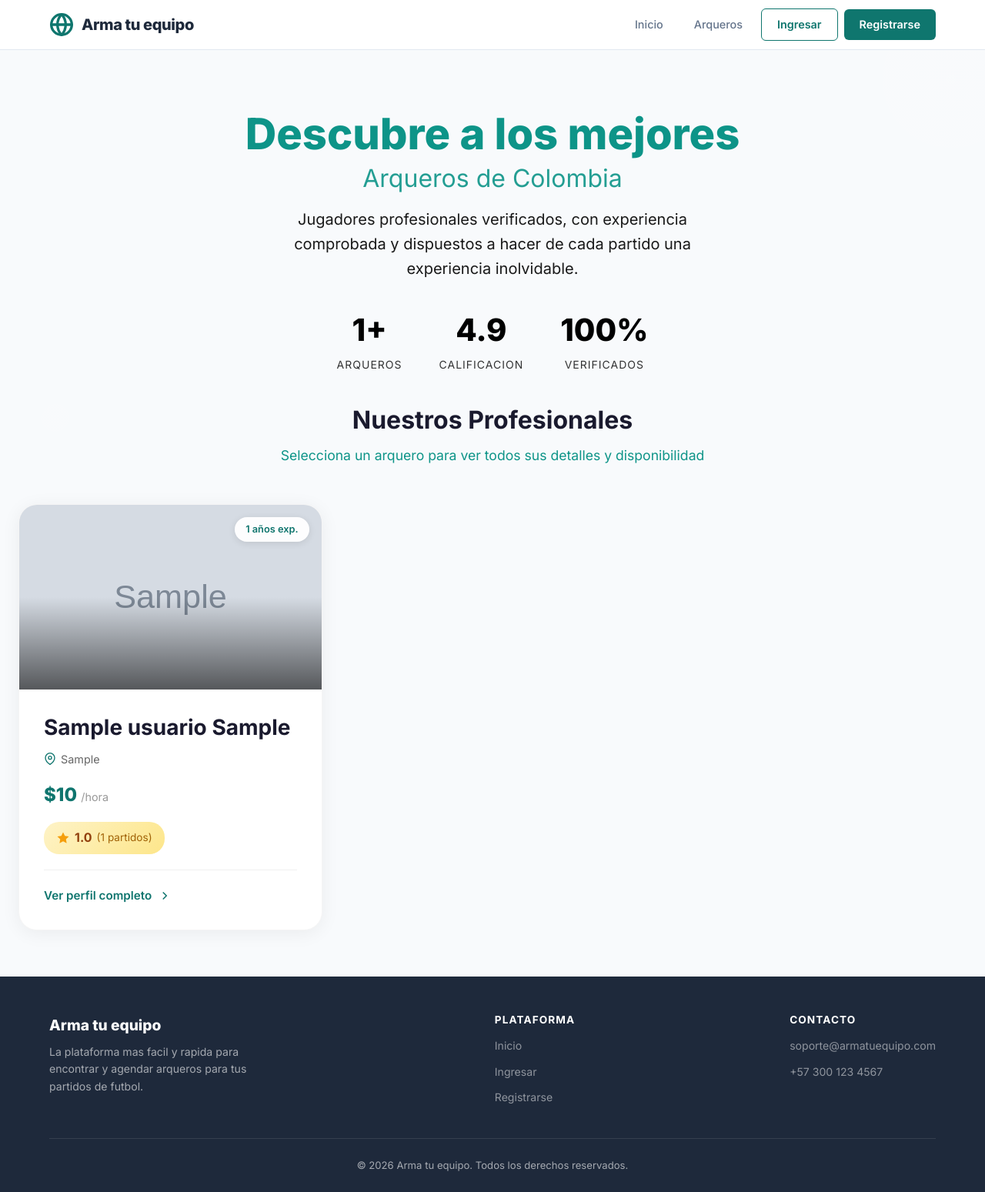
After one commit to vanegas-27/Arma_tu_equipo, a Flask app: page /arqueros in a window 1280 px wide. The commit adds this page. Shown: the whole page at 77% size. Run offline with Flask 3, Linux system fonts and the light colour scheme; tables that the repository leaves empty hold one stand-in row (values such as "Sample post"); grey boxes marked "Sample" are stand-in pictures.

Commit message:
Update: Se implementa sistema de fotos de perfil, pagina de arqueros estilo bento y mejoras en el panel

```diff
--- a/app/forms.py
+++ b/app/forms.py
@@ -1,5 +1,6 @@
 # app/forms.py
 from flask_wtf import FlaskForm
+from flask_wtf.file import FileField, FileAllowed
 from wtforms import StringField, PasswordField, SubmitField, IntegerField, FloatField, DateField, SelectField
 from wtforms.validators import DataRequired, Email, EqualTo, ValidationError, Length
 from app.models import Usuario
@@ -24,6 +25,7 @@ class RegisterForm(FlaskForm):
     fecha_nacimiento = DateField("Fecha de Nacimiento")
     direccion = StringField("Dirección", validators=[Length(max=200)])
     rol = SelectField("Rol", choices=[("normal", "Usuario Normal"), ("arquero", "Arquero")], default="normal")
+    foto = FileField("Foto de perfil", validators=[FileAllowed(["jpg", "jpeg", "png", "webp"], "Solo imagenes")])
 
     # Campos adicionales para arqueros
     años_tapando = IntegerField("Años de Experiencia", default=0)
--- a/app/models.py
+++ b/app/models.py
@@ -14,6 +14,7 @@ class Usuario(UserMixin, db.Model):
     fecha_nacimiento = db.Column(db.Date)
     direccion = db.Column(db.String(200))
     rol = db.Column(db.String(20), nullable=False)  # "normal" o "arquero"
+    foto = db.Column(db.String(200))  # ruta de la foto de perfil
 
     # Relación con arquero (uno a uno)
     arquero = db.relationship("Arquero", back_populates="usuario", uselist=False)
--- a/app/routes.py
+++ b/app/routes.py
@@ -11,13 +11,18 @@ routes = Blueprint("routes", __name__)
 
 @routes.route("/")
 def home():
-    arqueros = Arquero.query.limit(4).all()
+    arqueros = Arquero.query.limit(6).all()
     return render_template("home.html", arqueros=arqueros)
 
 @routes.route("/arquero/<int:arquero_id>")
 def arquero_detail(arquero_id):
     arquero = Arquero.query.get_or_404(arquero_id)
     return render_template("arquero_detail.html", arquero=arquero)
+
+@routes.route("/arqueros")
+def arqueros():
+    arqueros = Arquero.query.all()
+    return render_template("arqueros.html", arqueros=arqueros)
 
 @routes.route("/panel")
 @login_required
--- /dev/null
+++ b/app/templates/arqueros.html
@@ -0,0 +1,410 @@
+{% extends "base.html" %}
+{% block title %}Arqueros - Arma tu equipo{% endblock %}
+
+{% block head %}
+<style>
+.page-header {
+    padding: 80px 0 100px;
+    position: relative;
+    overflow: hidden;
+}
+.page-header::before {
+    content: '';
+    position: absolute;
+    top: -50%;
+    right: -20%;
+    width: 600px;
+    height: 600px;
+    background: radial-gradient(circle, rgba(255,255,255,0.1) 0%, transparent 70%);
+    border-radius: 50%;
+}
+.page-header::after {
+    content: '';
+    position: absolute;
+    bottom: -30%;
+    left: -10%;
+    width: 400px;
+    height: 400px;
+    background: radial-gradient(circle, rgba(255,255,255,0.08) 0%, transparent 70%);
+    border-radius: 50%;
+}
+.page-header-content {
+    position: relative;
+    z-index: 1;
+    text-align: center;
+    color: white;
+    max-width: 800px;
+    margin: 0 auto;
+}
+
+.page-header h1 {
+    color: #0d9488;
+    font-size: 3.5rem;
+    font-weight: 800;
+    margin: 0 0 20px;
+    line-height: 1.1;
+}
+.page-header h1 span {
+    display: block;
+    font-size: 2rem;
+    font-weight: 400;
+    opacity: 0.9;
+    margin-top: 8px;
+}
+.page-header p {
+    color: black;
+    font-size: 1.25rem;
+    opacity: 0.9;
+    max-width: 600px;
+    margin: 0 auto 32px;
+    line-height: 1.6;
+}
+.page-header-stats {
+    display: flex;
+    justify-content: center;
+    gap: 48px;
+    color: black;
+}
+.page-header-stat {
+    text-align: center;
+}
+.page-header-stat-value {
+    font-size: 2.5rem;
+    font-weight: 800;
+    display: block;
+}
+.page-header-stat-label {
+    font-size: 0.875rem;
+    opacity: 0.8;
+    text-transform: uppercase;
+    letter-spacing: 1px;
+}
+
+.arqueros-container {
+    max-width: 1400px;
+    margin: -60px auto 60px;
+    padding: 0 24px;
+    position: relative;
+    z-index: 2;
+}
+.section-title {
+    text-align: center;
+    margin-bottom: 48px;
+}
+.section-title h2 {
+    font-size: 2rem;
+    font-weight: 700;
+    color: #1a1a2e;
+    margin: 0 0 12px;
+}
+.section-title p {
+    color: #666;
+    font-size: 1.1rem;
+    color: #0d9488;
+}
+
+.bento-grid {
+    display: grid;
+    grid-template-columns: repeat(auto-fill, minmax(300px, 1fr));
+    gap: 24px;
+}
+
+.bento-card {
+    background: white;
+    border-radius: 24px;
+    overflow: hidden;
+    box-shadow: 0 4px 24px rgba(0,0,0,0.06);
+    transition: all 0.4s cubic-bezier(0.4, 0, 0.2, 1);
+    cursor: pointer;
+    position: relative;
+    border: 1px solid rgba(0,0,0,0.04);
+}
+.bento-card::before {
+    content: '';
+    position: absolute;
+    top: 0;
+    left: 0;
+    right: 0;
+    height: 4px;
+    background: linear-gradient(90deg, #0f756e, #14a085);
+    opacity: 0;
+    transition: opacity 0.3s;
+}
+.bento-card:hover {
+    transform: translateY(-12px);
+    box-shadow: 0 20px 50px rgba(0,0,0,0.12);
+}
+.bento-card:hover::before {
+    opacity: 1;
+}
+.bento-card.featured {
+    grid-column: span 1;
+    grid-row: span 1;
+}
+@media (max-width: 900px) {
+    .bento-card.featured {
+        grid-column: span 1;
+        grid-row: span 1;
+    }
+    .page-header h1 {
+        font-size: 2.5rem;
+    }
+    .page-header h1 span {
+        font-size: 1.5rem;
+    }
+    .page-header-stats {
+        gap: 24px;
+    }
+}
+.bento-image-wrapper {
+    position: relative;
+    height: 240px;
+    overflow: hidden;
+}
+
+.bento-image {
+    width: 100%;
+    height: 100%;
+    object-fit: cover;
+    transition: transform 0.5s;
+}
+.bento-card:hover .bento-image {
+    transform: scale(1.05);
+}
+.bento-gradient {
+    position: absolute;
+    bottom: 0;
+    left: 0;
+    right: 0;
+    height: 50%;
+    background: linear-gradient(to top, rgba(0,0,0,0.6), transparent);
+}
+.bento-badge {
+    position: absolute;
+    top: 16px;
+    right: 16px;
+    background: rgba(255,255,255,0.95);
+    padding: 6px 14px;
+    border-radius: 20px;
+    font-size: 0.8rem;
+    font-weight: 600;
+    color: #0f756e;
+    box-shadow: 0 2px 10px rgba(0,0,0,0.1);
+}
+.bento-placeholder {
+    width: 100%;
+    height: 100%;
+    background: linear-gradient(135deg, #0f756e 0%, #14a085 100%);
+    display: flex;
+    align-items: center;
+    justify-content: center;
+}
+.bento-placeholder svg {
+    width: 80px;
+    height: 80px;
+    color: white;
+    opacity: 0.6;
+}
+.bento-content {
+    padding: 24px;
+}
+.bento-card.featured .bento-content {
+    padding: 32px;
+}
+.bento-name {
+    font-size: 1.35rem;
+    font-weight: 700;
+    color: #1a1a2e;
+    margin: 0 0 12px;
+}
+.bento-card.featured .bento-name {
+    font-size: 1.75rem;
+}
+.bento-meta {
+    display: flex;
+    flex-wrap: wrap;
+    gap: 12px;
+    margin-bottom: 16px;
+}
+.bento-meta-item {
+    display: flex;
+    align-items: center;
+    gap: 6px;
+    font-size: 0.9rem;
+    color: #666;
+}
+.bento-meta-item svg {
+    width: 16px;
+    height: 16px;
+    color: #0f756e;
+}
+.bento-price {
+    font-size: 1.5rem;
+    font-weight: 800;
+    color: #0f756e;
+    margin-bottom: 16px;
+}
+.bento-price span {
+    font-size: 0.9rem;
+    font-weight: 400;
+    color: #999;
+}
+.bento-rating {
+    display: inline-flex;
+    align-items: center;
+    gap: 6px;
+    background: linear-gradient(135deg, #fef3c7 0%, #fde68a 100%);
+    padding: 8px 16px;
+    border-radius: 20px;
+}
+.bento-rating svg {
+    width: 18px;
+    height: 18px;
+    color: #f59e0b;
+}
+.bento-rating-value {
+    font-weight: 700;
+    color: #92400e;
+}
+.bento-rating-count {
+    color: #a16207;
+    font-size: 0.85rem;
+}
+.bento-footer {
+    margin-top: 20px;
+    padding-top: 20px;
+    border-top: 1px solid #f0f0f0;
+}
+.bento-link {
+    color: #0f756e;
+    font-weight: 600;
+    display: inline-flex;
+    align-items: center;
+    gap: 8px;
+    font-size: 0.95rem;
+}
+.bento-link svg {
+    width: 18px;
+    height: 18px;
+    transition: transform 0.3s;
+}
+.bento-card:hover .bento-link svg {
+    transform: translateX(6px);
+}
+
+.empty-state {
+    text-align: center;
+    padding: 100px 20px;
+    background: white;
+    border-radius: 24px;
+    box-shadow: 0 4px 24px rgba(0,0,0,0.06);
+}
+.empty-state svg {
+    width: 80px;
+    height: 80px;
+    color: #e5e5e5;
+    margin-bottom: 24px;
+}
+.empty-state h3 {
+    font-size: 1.5rem;
+    color: #1a1a2e;
+    margin: 0 0 8px;
+}
+.empty-state p {
+    color: #999;
+    font-size: 1.1rem;
+}
+</style>
+{% endblock %}
+
+{% block content %}
+<div class="page-header">
+    <div class="container">
+        <div class="page-header-content animate-fade-in-up">
+            <h1>Descubre a los mejores<span>Arqueros de Colombia</span></h1>
+            <p>Jugadores profesionales verificados, con experiencia comprobada y dispuestos a hacer de cada partido una experiencia inolvidable.</p>
+            <div class="page-header-stats">
+                <div class="page-header-stat">
+                    <span class="page-header-stat-value">{{ arqueros|length }}+</span>
+                    <span class="page-header-stat-label">Arqueros</span>
+                </div>
+                <div class="page-header-stat">
+                    <span class="page-header-stat-value">4.9</span>
+                    <span class="page-header-stat-label">Calificacion</span>
+                </div>
+                <div class="page-header-stat">
+                    <span class="page-header-stat-value">100%</span>
+                    <span class="page-header-stat-label">Verificados</span>
+                </div>
+            </div>
+        </div>
+    </div>
+</div>
+
+<div class="arqueros-container">
+    <div class="section-title animate-fade-in-up">
+        <h2>Nuestros Profesionales</h2>
+        <p>Selecciona un arquero para ver todos sus detalles y disponibilidad</p>
+    </div>
+
+    {% if arqueros %}
+    <div class="bento-grid">
+        {% for a in arqueros %}
+        <a href="{{ url_for('routes.arquero_detail', arquero_id=a.id) }}" class="bento-card {% if loop.first %}featured{% endif %}">
+            <div class="bento-image-wrapper">
+                {% if a.usuario.foto %}
+                <img src="{{ url_for('static', filename='uploads/' + a.usuario.foto) }}" alt="{{ a.usuario.nombre }}" class="bento-image">
+                {% else %}
+                <div class="bento-placeholder">
+                    <svg xmlns="http://www.w3.org/2000/svg" viewBox="0 0 24 24" fill="none" stroke="currentColor" stroke-width="1.5">
+                        <path d="M12 22s8-4 8-10V5l-8-3-8 3v7c0 6 8 10 8 10z"/>
+                    </svg>
+                </div>
+                {% endif %}
+                <div class="bento-gradient"></div>
+                <span class="bento-badge">{{ a.años_tapando }} años exp.</span>
+            </div>
+            <div class="bento-content">
+                <h3 class="bento-name">{{ a.usuario.nombre }} {{ a.usuario.apellido }}</h3>
+                <div class="bento-meta">
+                    <div class="bento-meta-item">
+                        <svg xmlns="http://www.w3.org/2000/svg" viewBox="0 0 24 24" fill="none" stroke="currentColor" stroke-width="2">
+                            <path d="M21 10c0 7-9 13-9 13s-9-6-9-13a9 9 0 0 1 18 0z"/>
+                            <circle cx="12" cy="10" r="3"/>
+                        </svg>
+                        {% if a.usuario.direccion %}{{ a.usuario.direccion[:20] }}{% else %}Colombia{% endif %}
+                    </div>
+                </div>
+                <div class="bento-price">${{ "{:,.0f}".format(a.precio_por_hora) }} <span>/hora</span></div>
+                {% if a.calificacion > 0 %}
+                <div class="bento-rating">
+                    <svg xmlns="http://www.w3.org/2000/svg" viewBox="0 0 24 24" fill="currentColor">
+                        <path d="M12 2l3.09 6.26L22 9.27l-5 4.87 1.18 6.88L12 17.77l-6.18 3.25L7 14.14 2 9.27l6.91-1.01L12 2z"/>
+                    </svg>
+                    <span class="bento-rating-value">{{ "%.1f"|format(a.calificacion) }}</span>
+                    <span class="bento-rating-count">({{ a.partidos|length }} partidos)</span>
+                </div>
+                {% endif %}
+                <div class="bento-footer">
+                    <span class="bento-link">
+                        Ver perfil completo
+                        <svg xmlns="http://www.w3.org/2000/svg" viewBox="0 0 24 24" fill="none" stroke="currentColor" stroke-width="2">
+                            <polyline points="9 18 15 12 9 6"/>
+                        </svg>
+                    </span>
+                </div>
+            </div>
+        </a>
+        {% endfor %}
+    </div>
+    {% else %}
+    <div class="empty-state animate-fade-in-up">
+        <svg xmlns="http://www.w3.org/2000/svg" viewBox="0 0 24 24" fill="none" stroke="currentColor" stroke-width="1.5">
+            <path d="M12 22s8-4 8-10V5l-8-3-8 3v7c0 6 8 10 8 10z"/>
+        </svg>
+        <h3>No hay arqueros disponibles</h3>
+        <p>Aun no hay arqueros registrados en la plataforma.</p>
+    </div>
+    {% endif %}
+</div>
+{% endblock %}
--- a/app/templates/base.html
+++ b/app/templates/base.html
@@ -35,6 +35,7 @@
             <ul class="navbar-nav" id="navMenu">
                 {% if current_user.is_authenticated %}
                     <li><a class="nav-link" href="{{ url_for('routes.home') }}">Inicio</a></li>
+                    <li><a class="nav-link" href="{{ url_for('routes.arqueros') }}">Arqueros</a></li>
 
                     {% if current_user.rol == 'normal' or current_user.rol == 'arquero' %}
                         <li><a class="nav-link" href="{{ url_for('routes.panel') }}">Panel</a></li>
@@ -44,6 +45,7 @@
                     <li><a class="nav-btn nav-btn-outline" href="{{ url_for('auth.logout') }}">Cerrar sesion</a></li>
                 {% else %}
                     <li><a class="nav-link" href="{{ url_for('routes.home') }}">Inicio</a></li>
+                    <li><a class="nav-link" href="{{ url_for('routes.arqueros') }}">Arqueros</a></li>
                     <li><a class="nav-btn nav-btn-outline" href="{{ url_for('auth.login') }}">Ingresar</a></li>
                     <li><a class="nav-btn nav-btn-primary" href="{{ url_for('auth.register') }}">Registrarse</a></li>
                 {% endif %}
```
Also changed, not shown: app/auth.py (+26 -1 lines), app/templates/arquero_detail.html (+47 -11 lines), app/templates/home.html (+27 -3 lines), app/templates/register.html (+31 -1 lines).
